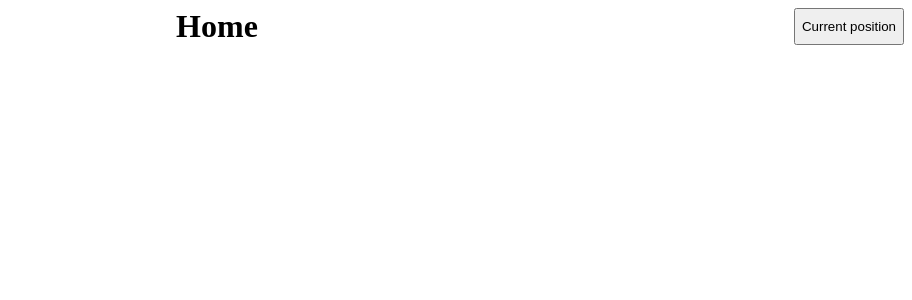
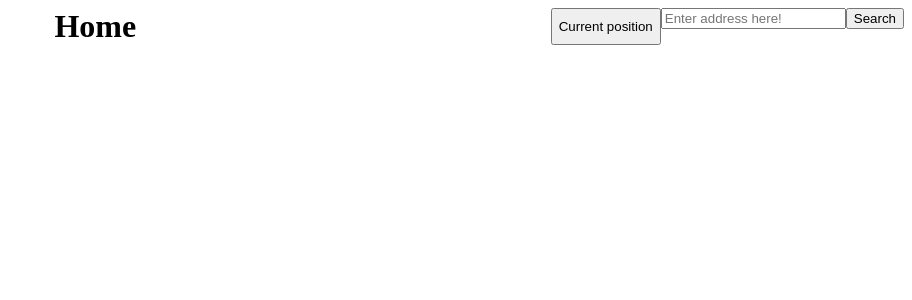
Before and after one commit to Tsubarah/samsta-haken, a React (Vite) app: page / in a window 1280 px wide. Shown: the top 300 px of the page, without its empty margins (368-1280 px from the left). Built offline with nearby package versions, Linux system fonts and the light colour scheme; no server answers.

Commit message:
Created search form component, function for fetching formatted address and testing it on home page

```diff
--- /dev/null
+++ b/src/components/SearchForm.jsx
@@ -0,0 +1,29 @@
+import { useState } from "react";
+
+const SearchForm = ({ handleSearch }) => {
+	const [searchInput, setSearchInput] = useState("");
+
+	const handleSubmit = (e) => {
+		e.preventDefault();
+
+		if (!searchInput.length) {
+			return;
+		}
+
+		handleSearch(searchInput);
+	};
+
+	return (
+		<form onSubmit={handleSubmit}>
+			<input
+				type="text"
+				placeholder="Enter address here!"
+				onChange={(e) => setSearchInput(e.target.value)}
+				value={searchInput}
+			/>
+			<button>Search</button>
+		</form>
+	);
+};
+
+export default SearchForm;
--- a/src/pages/HomePage.jsx
+++ b/src/pages/HomePage.jsx
@@ -1,15 +1,29 @@
+import { useState } from "react";
+import SearchForm from "../components/SearchForm";
 import useCurrentLocation from "../hooks/useCurrentLocation";
+import { getFormattedAddress } from "../services/GoogleAPI";
 
 const HomePage = () => {
 	const { getCurrentLocation, currentAddress } = useCurrentLocation();
 
-	console.log(currentAddress);
+	console.log("Current address on location", currentAddress);
+
+	const handleSearch = async (address) => {
+		const addressResponse = await getFormattedAddress(address);
+
+		console.log(
+			"Searched for this address:",
+			addressResponse.results[0].formatted_address
+		);
+	};
 
 	return (
 		<div className="flex">
 			<h1 className="m-auto">Home</h1>
 
 			<button onClick={getCurrentLocation}>Current position</button>
+
+			<SearchForm handleSearch={handleSearch} />
 		</div>
 	);
 };
--- a/src/services/GoogleAPI.js
+++ b/src/services/GoogleAPI.js
@@ -11,3 +11,13 @@ export const getAddress = async (lat, lon) => {
 
 	return res.data;
 };
+
+/**
+ * Get position with query
+ */
+
+export const getFormattedAddress = async (address) => {
+	const res = await axios.get(`/json?address=${address}&key=${API_KEY}`);
+
+	return res.data;
+};
```
